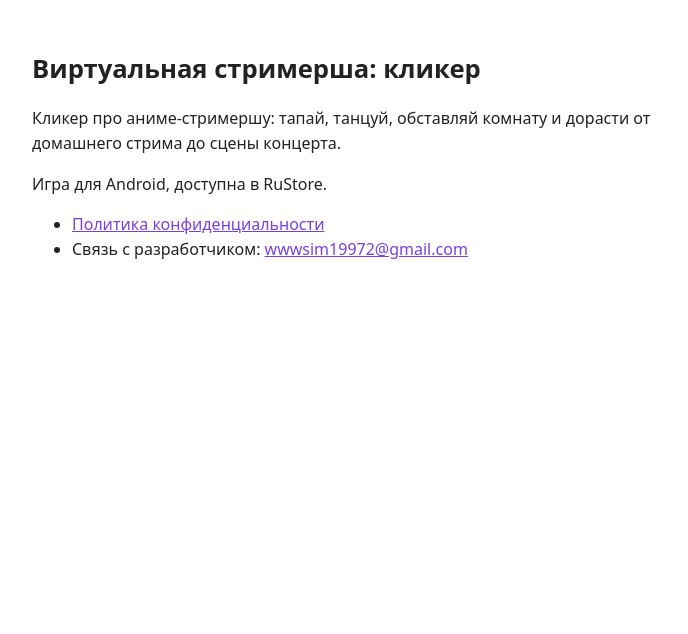
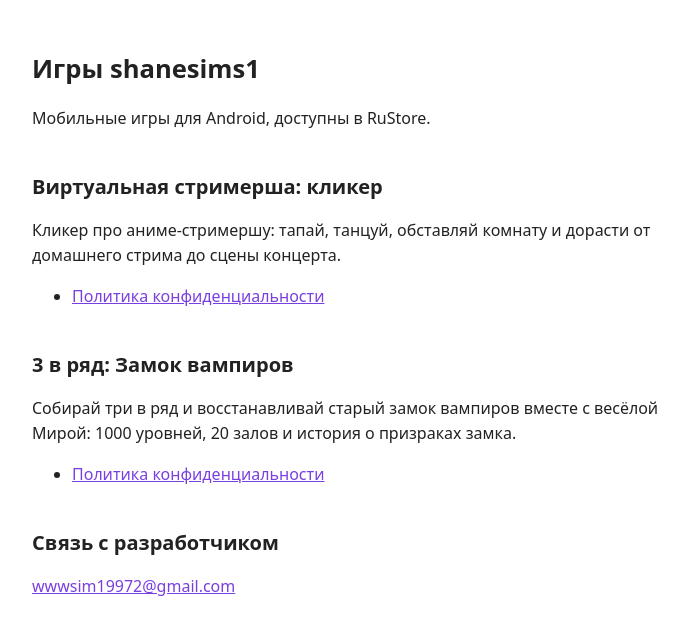
Before and after one commit to shanesims1/shanesims1.github.io, a plain HTML site: page index.html in a window 1280 px wide. Shown: the whole page, without its empty margins (288-976 px from the left). Drawn offline with Linux system fonts and the light colour scheme.

Commit message:
Добавлена игра 3 в ряд: Замок вампиров

```diff
--- a/index.html
+++ b/index.html
@@ -3,20 +3,31 @@
 <head>
 <meta charset="utf-8">
 <meta name="viewport" content="width=device-width, initial-scale=1">
-<title>Виртуальная стримерша: кликер</title>
+<title>Игры shanesims1</title>
 <style>
-  body { font-family: system-ui, -apple-system, "Segoe UI", Roboto, sans-serif; max-width: 640px; margin: 0 auto; padding: 32px 16px; line-height: 1.55; color: #222; background: #fff; }
-  h1 { font-size: 1.6em; }
-  a { color: #7a3fe0; }
+body { font-family: system-ui, -apple-system, "Segoe UI", Roboto, sans-serif; max-width: 640px; margin: 0 auto; padding: 32px 16px; line-height: 1.55; color: #222; background: #fff; }
+h1 { font-size: 1.6em; }
+h2 { font-size: 1.25em; margin-top: 2em; }
+a { color: #7a3fe0; }
 </style>
 </head>
 <body>
-<h1>Виртуальная стримерша: кликер</h1>
+<h1>Игры shanesims1</h1>
+<p>Мобильные игры для Android, доступны в RuStore.</p>
+
+<h2>Виртуальная стримерша: кликер</h2>
 <p>Кликер про аниме-стримершу: тапай, танцуй, обставляй комнату и дорасти от домашнего стрима до сцены концерта.</p>
-<p>Игра для Android, доступна в RuStore.</p>
 <ul>
-  <li><a href="privacy.html">Политика конфиденциальности</a></li>
-  <li>Связь с разработчиком: <a href="mailto:wwwsim19972@gmail.com">wwwsim19972@gmail.com</a></li>
+<li><a href="privacy.html">Политика конфиденциальности</a></li>
 </ul>
+
+<h2>3 в ряд: Замок вампиров</h2>
+<p>Собирай три в ряд и восстанавливай старый замок вампиров вместе с весёлой Мирой: 1000 уровней, 20 залов и история о призраках замка.</p>
+<ul>
+<li><a href="privacy-vampires.html">Политика конфиденциальности</a></li>
+</ul>
+
+<h2>Связь с разработчиком</h2>
+<p><a href="mailto:wwwsim19972@gmail.com">wwwsim19972@gmail.com</a></p>
 </body>
 </html>
```
